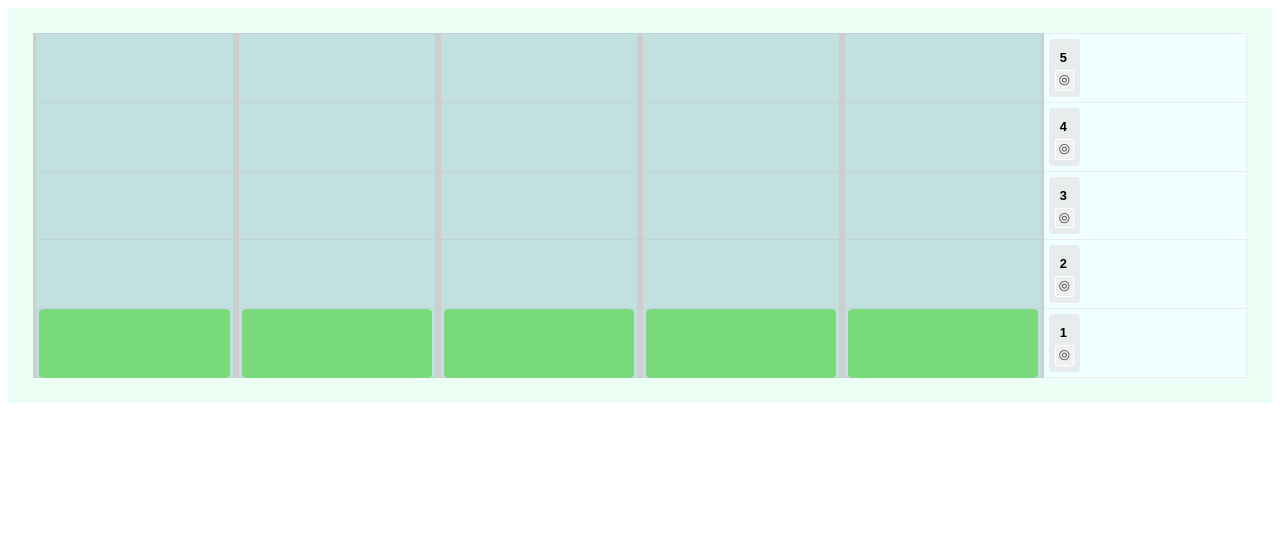
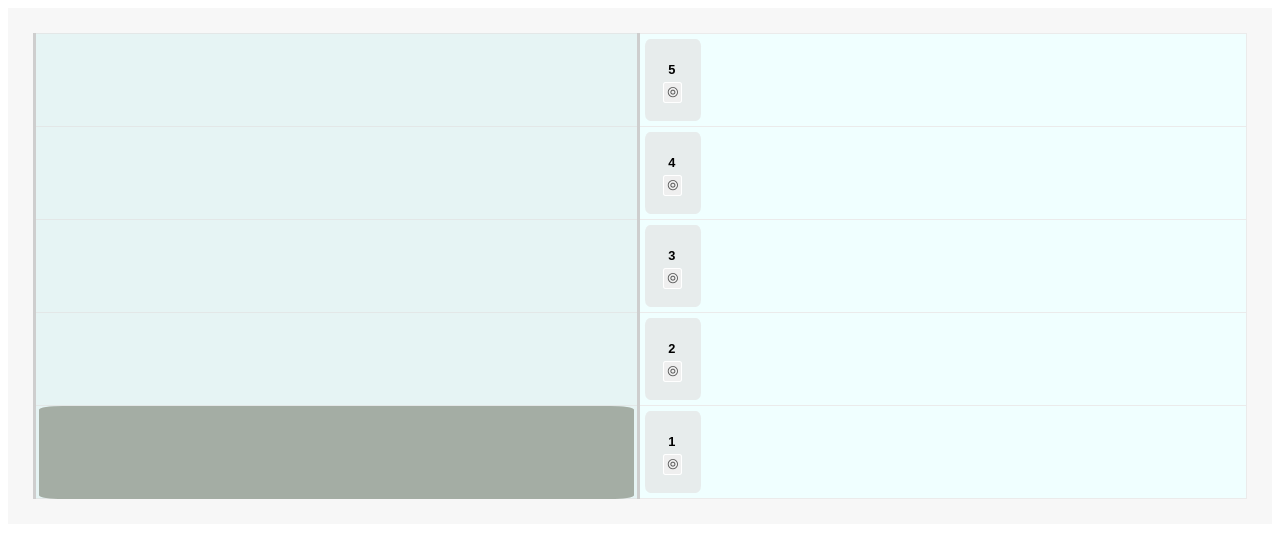
Before and after one commit to dpetrouk/lift-emulator, a Vue app: page / in a window 1280 px wide. Shown: the top 538 px of the page. Built offline with nearby package versions, Linux system fonts and the light colour scheme.

Commit message:
feat: resume processes after page loading

```diff
--- a/src/Components/Building.vue
+++ b/src/Components/Building.vue
@@ -1,46 +1,80 @@
 <script setup>
-import { ref } from 'vue';
-import { liftShaftsCount, floorsCount } from '../buildingConfig.js';
+import { onMounted } from 'vue';
+import { liftShaftsCount, floorsCount, liftCabinFlickeringDuration } from '../buildingConfig.js';
 import { lifts, floors, callQueue } from '../store.js';
 import LiftShaft from './LiftShaft.vue';
 import Floor from './Floor.vue';
 
-const liftShaftsRefs = ref([]);
-const moveSelectedLift = (selectedLiftId, targetFloor) => {
-  liftShaftsRefs.value[selectedLiftId - 1].moveLift(targetFloor);
+const moveSelectedLift = (lift, targetFloor) => {
+  // console.log('3 - moveSelectedLift');
+  lift.setTargetFloor(targetFloor);
+  lift.setState('moving');
+  setTimeout(() => {
+    lift.setState('arrived');
+    lift.setCurrentFloor(targetFloor);
+    callQueue.removeCallFromExecution(targetFloor);
+    setTimeout(
+      () => lift.setState('available'),
+      liftCabinFlickeringDuration * 1000,
+    );
+  }, lift.movingDuration.value * 1000);
 };
 
 const processCallQueue = () => {
-  if (callQueue.isEmpty) {
+  // console.log('2 - processCallQueue');
+  if (callQueue.isCallsToProcessEmpty()) {
     callQueue.setIsInProcessing(false);
+    // console.log('2 - call queue is empty, stopping call queue processing');
     return;
   }
-  const targetFloor = callQueue.getFirstItem();
-  const selectedLiftId = lifts.selectProperLift(targetFloor);
-  if (selectedLiftId) {
-    callQueue.addToItemsInProcessing(targetFloor);
-    moveSelectedLift(selectedLiftId, targetFloor);
-    callQueue.removeFirstItem();
+  const targetFloor = callQueue.getCallToProcess();
+  const selectedLift = lifts.selectProperLift(targetFloor);
+  if (selectedLift) {
+    callQueue.moveCallToCallsInExecution(selectedLift.id, targetFloor);
+    moveSelectedLift(selectedLift, targetFloor);
     processCallQueue();
+    return;
   }
-  setTimeout(processCallQueue, 300);
+  setTimeout(processCallQueue, 500);
 };
 
 const isCallToSkip = (targetFloor) => lifts.isLiftOnTargetFloor(targetFloor)
-    || callQueue.hasItemInProcessing(targetFloor)
-    || callQueue.hasItem(targetFloor);
+    || callQueue.hasTargetFloorInProcessing(targetFloor)
+    || callQueue.hasTargetFloorAmongCallsToProcess(targetFloor);
 
 const processLiftCall = (targetFloor) => {
+  // console.log('-----------------------');
+  // console.log('1 - processLiftCall');
   if (isCallToSkip(targetFloor)) {
+    // console.log('1 - skipping call');
     return;
   }
-  callQueue.addItem(targetFloor);
-
+  callQueue.addCallToProcess(targetFloor);
   if (!callQueue.isInProcessing) {
     callQueue.setIsInProcessing(true);
+    // console.log('1 - call queue is NOT in processing');
     processCallQueue();
   }
 };
+
+const resumeProcesses = () => {
+  callQueue.callsInExecution
+    .forEach((call) => {
+      const lift = lifts.selectLift(call.liftId);
+      // console.log({ lift });
+      moveSelectedLift(lift, call.targetFloor);
+    });
+  lifts.items
+    .filter(({ state }) => state.value === 'arrived')
+    .forEach((lift) => setTimeout(() => lift.setState('available'), liftCabinFlickeringDuration * 1000));
+  processCallQueue();
+};
+
+onMounted(() => {
+  // localStorage.clear();
+  // console.log('0 - callsInExecution: ', callQueue.callsInExecution);
+  setTimeout(resumeProcesses, 30);
+});
 </script>
 
 <template>
@@ -49,16 +83,13 @@ const processLiftCall = (targetFloor) => {
       <LiftShaft
         v-for="liftShaftIndex in liftShaftsCount"
         :key="liftShaftIndex"
-        :liftShaftIndex="liftShaftIndex"
-        :liftState="lifts.selectLiftState(liftShaftIndex)"
-        ref="liftShaftsRefs"
+        :lift="lifts.selectLift(liftShaftIndex)"
       />
     </div>
     <div class="floors">
       <Floor
         v-for="floorIndex in floorsCount"
         :key="floorIndex"
-        :floorIndex="floorIndex"
         :floorState="floors.selectFloorState(floorIndex)"
         @call-lift="processLiftCall"
       />
@@ -75,7 +106,7 @@ const processLiftCall = (targetFloor) => {
   display: grid;
   grid-template: repeat(v-bind(floorsCount), 1fr) / repeat(v-bind(liftShaftsCount + 1), 1fr);
 
-  background-color: rgb(235, 255, 245);
+  background-color: rgb(228, 228, 228, 0.3);
 }
 
 .lift-shafts {
--- a/src/Components/Floor.vue
+++ b/src/Components/Floor.vue
@@ -2,7 +2,7 @@
 import { computed } from 'vue';
 import { liftShaftsCount } from '../buildingConfig.js';
 
-const props = defineProps(['floorIndex', 'floorState']);
+const props = defineProps(['floorState']);
 
 const buttonBorderColor = computed(() => (props.floorState.isLiftCalled.value ? 'rgb(126, 126, 126)' : 'rgb(255, 255, 255)'));
 const buttonChar = computed(() => (props.floorState.isLiftCalled.value ? '⦿' : '⦾'));
@@ -11,9 +11,9 @@ const buttonChar = computed(() => (props.floorState.isLiftCalled.value ? '⦿' :
 <template>
   <div class="floor">
     <div class="lift-control-panel">
-      <div class="floor-index">{{ floorIndex }}</div>
+      <div class="floor-index">{{ props.floorState.id }}</div>
       <button
-        @click="() => $emit('callLift', floorIndex)"
+        @click="() => $emit('callLift', props.floorState.id)"
       >
         {{ buttonChar }}
       </button>
--- a/src/Components/LiftCabin.vue
+++ b/src/Components/LiftCabin.vue
@@ -1,6 +1,12 @@
 <script setup>
-defineProps(['movingDirection', 'targetFloor']);
+import { computed } from 'vue';
 
+const props = defineProps(['liftState', 'movingDirection', 'targetFloor']);
+
+const isDisplayBoardVisible = computed(() => props.liftState.value !== 'available');
+
+const getDirectionArrow = (value) => (value > 0 ? '🡡' : '🡣');
+const movingDirection = computed(() => getDirectionArrow(props.movingDirection.value));
 </script>
 
 <template>
@@ -9,9 +15,9 @@ defineProps(['movingDirection', 'targetFloor']);
   >
     <div
       class="lift-display-board"
-      v-show="movingDirection"
+      v-show="isDisplayBoardVisible"
     >
-      {{ `${movingDirection} ${targetFloor}` }}
+      {{ `${movingDirection} ${targetFloor.value}` }}
     </div>
   </div>
 </template>
@@ -19,10 +25,12 @@ defineProps(['movingDirection', 'targetFloor']);
 <style>
 .lift-cabin {
   box-sizing: border-box;
+  /* width: 60px;
+  height: 80px; */
 
   border-radius: 4%;
 
-  background-color: rgb(121, 218, 121);
+  background-color: rgb(164, 173, 164);
 }
 
 .lift-display-board {
@@ -39,6 +47,7 @@ defineProps(['movingDirection', 'targetFloor']);
   border-radius: 18%;
 
   font-size: 80%;
+  font-family: sans-serif;
   color: white;
   background-color: rgb(0, 0, 0, 0.4);
 }
--- a/src/Components/LiftShaft.vue
+++ b/src/Components/LiftShaft.vue
@@ -1,47 +1,24 @@
 <script setup>
-import { ref, computed } from 'vue';
-import { floorsCount } from '../buildingConfig.js';
-import { callQueue } from '../store.js';
+import { computed } from 'vue';
+import { floorsCount, liftCabinFlickeringDuration } from '../buildingConfig.js';
 import LiftCabin from './LiftCabin.vue';
 
-const liftFlickeringDuration = 3000;
-const getDirectionArrow = (value) => (value > 0 ? '🡡' : '🡣');
+const props = defineProps(['lift']);
+// console.log('floorsDifference: ', props.lift.floorsDifference.value);
 
-const props = defineProps(['liftShaftIndex', 'liftState']);
+const liftShaftGridColumn = computed(
+  () => `${props.lift.id} / ${props.lift.id + 1}`,
+);
 
 const liftCabinGridRowStart = computed(
-  () => floorsCount + 1 - props.liftState.currentFloor.value,
+  () => floorsCount + 1 - props.lift.currentFloor.value,
 );
 
-const floorsDifference = ref(0);
-const liftCabinTransitionDuration = computed(() => Math.abs(floorsDifference.value));
-const liftCabinTransformValue = computed(() => `translateY(${floorsDifference.value * 100 * (-1)}%)`);
+const liftCabinMovingDuration = computed(() => props.lift.movingDuration.value);
+const liftCabinTransformValue = computed(() => `translateY(${props.lift.floorsDifference.value * 100 * (-1)}%)`);
+// console.log('liftCabinTransformValue: ', liftCabinTransformValue.value);
 
-const displayedMovingDirection = ref(null);
-const displayedTargetFloor = ref(null);
-
-const isLiftCabinFlickering = computed(() => props.liftState.state.value === 'arrived');
-
-const moveLift = (targetFloor) => {
-  props.liftState.setState('moving');
-  floorsDifference.value = targetFloor - props.liftState.currentFloor.value;
-  displayedMovingDirection.value = getDirectionArrow(floorsDifference.value);
-  displayedTargetFloor.value = targetFloor;
-
-  setTimeout(() => {
-    props.liftState.setState('arrived');
-    props.liftState.setCurrentFloor(targetFloor);
-    callQueue.removeFromItemsInProcessing(targetFloor);
-    floorsDifference.value = 0;
-    setTimeout(() => {
-      displayedMovingDirection.value = null;
-      displayedTargetFloor.value = null;
-      props.liftState.setState('available');
-    }, liftFlickeringDuration);
-  }, liftCabinTransitionDuration.value * 1000);
-};
-
-defineExpose({ moveLift });
+const isLiftCabinFlickering = computed(() => props.lift.state.value === 'arrived');
 </script>
 
 <template>
@@ -52,8 +29,9 @@ defineExpose({ moveLift });
         'lift-cabin-flickering': isLiftCabinFlickering,
       }"
       :style="{ transform: liftCabinTransformValue }"
-      :moving-direction="displayedMovingDirection"
-      :target-floor="displayedTargetFloor"
+      :lift-state="lift.state"
+      :moving-direction="props.lift.movingDirection"
+      :target-floor="lift.targetFloor"
     />
   </div>
 </template>
@@ -68,9 +46,9 @@ defineExpose({ moveLift });
   border-color: #cecece;
   border-width: 0 3px 0 3px;
 
-  background-color:rgba(95, 158, 160, 0.315);
+  background-color:rgb(209, 219, 219, 0.32);
 
-  grid-column: v-bind(liftShaftIndex) / v-bind(liftShaftIndex + 1);
+  grid-column: v-bind(liftShaftGridColumn);
 
   display: grid;
   grid-template-columns: 1fr;
@@ -80,11 +58,11 @@ defineExpose({ moveLift });
 .lift-cabin-position {
   grid-row: v-bind(liftCabinGridRowStart) / v-bind(liftCabinGridRowStart + 1);
   grid-column: 1 / 2;
-  transition: transform v-bind(liftCabinTransitionDuration + 's');
+  transition: transform v-bind(liftCabinMovingDuration + 's');
 }
 
 .lift-cabin-flickering {
-  animation: 1s linear 3 alternate flickering;
+  animation: 1s linear v-bind(liftCabinFlickeringDuration) alternate flickering;
 }
 
 @keyframes flickering {
--- a/src/buildingConfig.js
+++ b/src/buildingConfig.js
@@ -1,7 +1,10 @@
 const floorsCount = 5;
-const liftShaftsCount = 5;
+const liftShaftsCount = 1;
+
+const liftCabinFlickeringDuration = 3;
 
 export {
   floorsCount,
   liftShaftsCount,
+  liftCabinFlickeringDuration,
 };
--- a/src/store.js
+++ b/src/store.js
@@ -1,15 +1,59 @@
 import { ref } from 'vue';
 import { liftShaftsCount, floorsCount } from './buildingConfig.js';
+
+const loadFromLocalStorage = (property) => {
+  const data = JSON.parse(localStorage.getItem(property));
+  // console.log('loadFromLocalStorage: ', property, data);
+  return data;
+};
+const saveInLocalStorage = (property, value) => {
+  localStorage.setItem(property, JSON.stringify(value));
+  // console.log('saveInLocalStorage: ', property, value);
+};
 
 const lifts = {
   items: Array(liftShaftsCount)
     .fill()
     .map((_, index) => ({
       id: index + 1,
-      state: ref('available'), // other states: 'moving' / 'arrived'
-      setState(value) { this.state.value = value; },
-      currentFloor: ref(1),
-      setCurrentFloor(value) { this.currentFloor.value = value; },
+      state: ref(loadFromLocalStorage(`Lift${index + 1}State`) || 'available'), // other states: 'moving' / 'arrived'
+      setState(value) {
+        this.state.value = value;
+        // console.log('Lift ', index + 1, 'setState:', value);
+        if (value === 'moving') {
+          this.updateMovingDirection();
+        }
+
+        saveInLocalStorage(`Lift${index + 1}State`, value);
+      },
+      currentFloor: ref(loadFromLocalStorage(`Lift${index + 1}CurrentFloor`) || 1),
+      setCurrentFloor(value) {
+        this.currentFloor.value = value;
+        this.updateFloorsDifference();
+
+        saveInLocalStorage(`Lift${index + 1}CurrentFloor`, value);
+      },
+      targetFloor: ref(loadFromLocalStorage(`Lift${index + 1}CurrentFloor`) || 1),
+      setTargetFloor(value) {
+        this.targetFloor.value = value;
+        this.updateFloorsDifference();
+
+        saveInLocalStorage(`Lift${index + 1}TargetFloor`, value);
+      },
+      floorsDifference: ref(0),
+      updateFloorsDifference() {
+        this.floorsDifference.value = this.targetFloor.value - this.currentFloor.value;
+        this.updateMovingDuration();
+      },
+      movingDuration: ref(0),
+      updateMovingDuration() {
+        this.movingDuration.value = Math.abs(this.floorsDifference.value);
+      },
+      movingDirection: ref(loadFromLocalStorage(`Lift${index + 1}MovingDirection`) || 0),
+      updateMovingDirection() {
+        this.movingDirection.value = Math.sign(this.floorsDifference.value);
+        saveInLocalStorage(`Lift${index + 1}MovingDirection`, this.movingDirection.value);
+      },
     })),
   getAvailableLifts() {
     return this.items.filter((lift) => lift.state.value === 'available');
@@ -22,17 +66,17 @@ const lifts = {
   selectProperLift(targetFloor) {
     const availableLifts = this.getAvailableLifts();
     let minDistance = Infinity;
-    let closestLiftId = null;
+    let closestLift = null;
     availableLifts.forEach((lift) => {
       const currentLiftDistance = Math.abs(lift.currentFloor.value - targetFloor);
       if (currentLiftDistance < minDistance) {
         minDistance = currentLiftDistance;
-        closestLiftId = lift.id;
+        closestLift = lift;
       }
     });
-    return closestLiftId;
+    return closestLift;
   },
-  selectLiftState(liftShaftIndex) { return this.items[liftShaftIndex - 1]; },
+  selectLift(liftShaftIndex) { return this.items[liftShaftIndex - 1]; },
 };
 
 const floors = {
@@ -40,37 +84,63 @@ const floors = {
     .fill()
     .map((_, index) => ({
       id: index + 1,
-      isLiftCalled: ref(false),
-      setIsLiftCalled(value) { this.isLiftCalled.value = value; },
+      isLiftCalled: ref(loadFromLocalStorage(`Floor${index + 1}IsLiftCalled`) || false),
     })),
   selectFloorState(floorIndex) { return this.items[floorIndex - 1]; },
+  setIsLiftCalled(floorIndex, value) {
+    // console.log('selectFloorState:', this.selectFloorState(floorIndex));
+    this.selectFloorState(floorIndex).isLiftCalled.value = value;
+
+    saveInLocalStorage(`Floor${floorIndex}IsLiftCalled`, value);
+  },
 };
 
 const callQueue = {
   isInProcessing: false,
-  setIsInProcessing(isInProcessing) { this.isInProcessing = isInProcessing; },
-  itemsInProcessing: new Set(),
-  hasItemInProcessing(targetFloor) { return this.itemsInProcessing.has(targetFloor); },
-  addToItemsInProcessing(item) { this.itemsInProcessing.add(item); },
-  removeFromItemsInProcessing(item) {
-    this.itemsInProcessing.delete(item);
+  setIsInProcessing(value) { this.isInProcessing = value; },
+  callsInExecution: loadFromLocalStorage('callsInExecution') || [],
+  hasTargetFloorInProcessing(targetFloor) {
+    const result = !!this.callsInExecution.find((item) => item.targetFloor === targetFloor);
+    // console.log('hasTargetFloorInProcessing: ', targetFloor, result);
+    return result;
+  },
+  moveCallToCallsInExecution(liftId, targetFloor) {
+    // console.log('3 - moveCallToCallsInExecution');
+    this.callsToProcess = this.callsToProcess.slice(1);
+    this.callsInExecution.push({ liftId, targetFloor });
 
-    floors.selectFloorState(item).setIsLiftCalled(false);
+    this.setCallsToProcessInLocalStorage();
+    this.setCallsInExecutionInLocalStorage();
   },
-  items: [],
-  isEmpty: true,
-  hasItem(targetFloor) { return this.items.includes(targetFloor); },
-  getFirstItem() { return this.items[0]; },
-  addItem(targetFloor) {
-    this.items.push(targetFloor);
-    this.isEmpty = false;
+  removeCallFromExecution(targetFloor) {
+    this.callsInExecution = this.callsInExecution
+      .filter((item) => item.targetFloor !== targetFloor);
 
-    const floorState = floors.selectFloorState(targetFloor);
-    floorState.setIsLiftCalled(true);
+    floors.setIsLiftCalled(targetFloor, false);
+
+    this.setCallsInExecutionInLocalStorage();
   },
-  removeFirstItem() {
-    this.items = this.items.slice(1);
-    this.isEmpty = this.items.length === 0;
+  setCallsInExecutionInLocalStorage() {
+    saveInLocalStorage('callsInExecution', this.callsInExecution);
+  },
+  callsToProcess: loadFromLocalStorage('callsToProcess') || [],
+  isCallsToProcessEmpty() {
+    return this.callsToProcess.length === 0;
+  },
+  hasTargetFloorAmongCallsToProcess(targetFloor) {
+    return this.callsToProcess.includes(targetFloor);
+  },
+  getCallToProcess() { return this.callsToProcess[0]; },
+  addCallToProcess(targetFloor) {
+    // console.log('1 - addCallToProcess');
+    this.callsToProcess.push(targetFloor);
+
+    floors.setIsLiftCalled(targetFloor, true);
+
+    this.setCallsToProcessInLocalStorage();
+  },
+  setCallsToProcessInLocalStorage() {
+    saveInLocalStorage('callsToProcess', this.callsToProcess);
   },
 };
 
```
